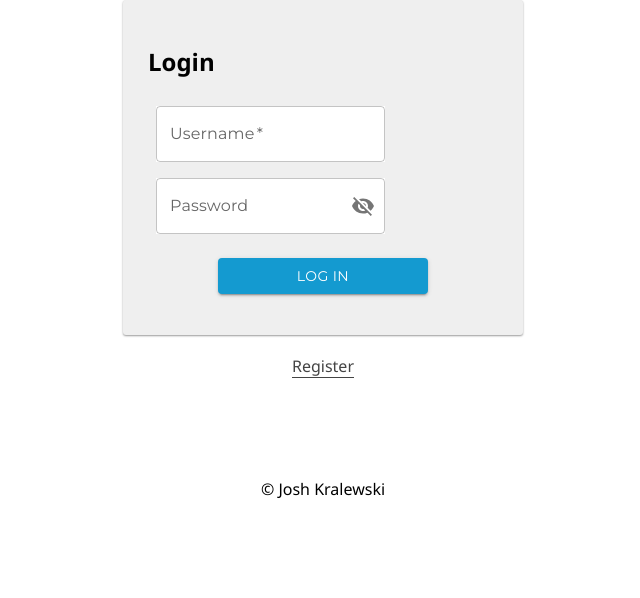
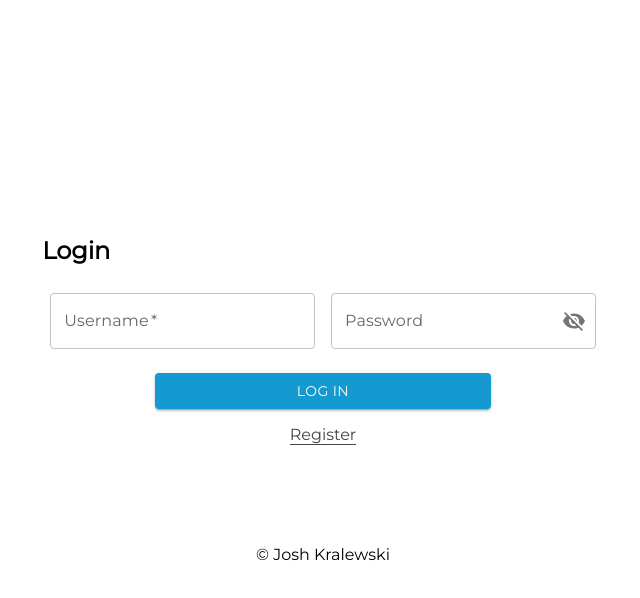
Before and after one commit to Joshkmanj/prime-solo-project, a React (Create React App) app: page /#/user in a window 1280 px wide. Before the commit this address led to /#/modify-shift/1/1. Shown: the top 598 px of the page, without its empty margins (317-957 px from the left). Built offline with nearby package versions, Linux system fonts and the light colour scheme; no server answers.

Commit message:
Fonts updated, login form condensed and refined

```diff
--- a/src/components/App/App.css
+++ b/src/components/App/App.css
@@ -5,7 +5,7 @@ body,
 }
 
 body {
-  font-family: 'Segoe UI', Tahoma, Geneva, Verdana, sans-serif;
+  font-family: montserrat, sans-serif;
   margin: 0px;
 }
 
@@ -114,3 +114,25 @@ input {
   margin: 5px;
   margin-bottom: 10px;
 }
+
+
+/* Landing page format */
+.landing-grid {
+  height: 100%;
+  display: flex;
+  flex-direction: column;
+  justify-content: center;
+  align-items: center;
+  flex-wrap: nowrap;
+  align-content: center;
+}
+
+/* Landing Navigation button format */
+.landing-nav{
+  width: 40%;
+  display: flex;
+  flex-direction: column;
+  height: 20%;
+  row-gap: 5%;
+  justify-content: center;
+}
--- a/src/components/LandingPage/LandingPage.css
+++ /dev/null
@@ -1,17 +0,0 @@
-.landing-grid {
-  height: 100%;
-  display: flex;
-  flex-direction: column;
-  justify-content: center;
-  align-items: center;
-  flex-wrap: nowrap;
-  align-content: center;
-}
-.landing-nav{
-  width: 40%;
-  display: flex;
-  flex-direction: column;
-  height: 20%;
-  row-gap: 5%;
-  justify-content: center;
-}
--- a/src/components/LoginForm/LoginForm.jsx
+++ b/src/components/LoginForm/LoginForm.jsx
@@ -54,39 +54,15 @@ function LoginForm() {
 
 
   return (
-    <form className="formPanel" onSubmit={login}>
+    <form
+    // className="formPanel"
+    onSubmit={login}>
       <h2>Login</h2>
       {errors.loginMessage && (
         <h3 className="alert" role="alert">
           {errors.loginMessage}
         </h3>
       )}
-
-      {/* <div>
-        <label htmlFor="username">
-          Username:
-          <input
-            type="text"
-            name="username"
-            required
-            value={username}
-            onChange={(event) => setUsername(event.target.value)}
-          />
-        </label>
-      </div>
-
-      <div>
-        <label htmlFor="password">
-          Password:
-          <input
-            type="password"
-            name="password"
-            required
-            value={password}
-            onChange={(event) => setPassword(event.target.value)}
-          />
-        </label>
-      </div> */}
 
       <Box sx={{ minWidth: 120 }}>
               {/* -------------< Username Input >-------------- */}
@@ -125,18 +101,14 @@ function LoginForm() {
 
       </Box>
 
-      {/* <div> */}
-        {/* <Button type="submit" name="submit">
-          Log In
-        </Button> */}
+
         <Box sx={{ textAlign:'center'}}>
 
         <Button type="submit" variant="contained" name="submit" sx={{ width:6/10, m:2}}>
           Log in
         </Button>
         </Box>
-        {/* <input className="btn" type="submit" name="submit" value="Log In" /> */}
-      {/* </div> */}
+
     </form>
   );
 }
--- a/src/components/LoginPage/LoginPage.jsx
+++ b/src/components/LoginPage/LoginPage.jsx
@@ -5,12 +5,12 @@ import { useHistory } from 'react-router-dom';
 function LoginPage() {
   const history = useHistory();
 
-  const goToAbout = () =>{
+  const goToAbout = () => {
     history.push('/about')
   }
 
   return (
-    <div>
+    <div className="landing-grid">
       <LoginForm />
 
       <center>
```
Also changed, not shown: src/components/LandingPage/LandingPage.jsx (+3 -4 lines).
